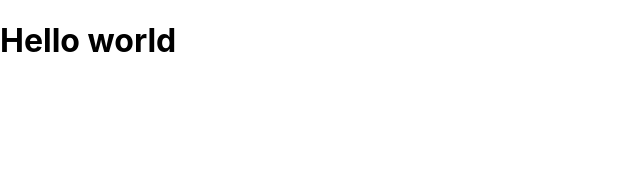
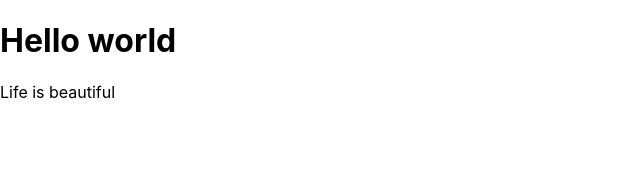
Before and after one commit to hossainalamin/ReactJs, a React (Create React App) app: page / in a window 1280 px wide. Shown: the top 172 px of the page, without its empty margins (0-640 px from the left). Built offline with nearby package versions, Linux system fonts and the light colour scheme.

Commit message:
multiple jsx in render function

```diff
--- a/src/index.js
+++ b/src/index.js
@@ -5,7 +5,10 @@ import App from './App';
 import reportWebVitals from './reportWebVitals';
 
 ReactDOM.render(
+  [
   <h1>Hello world</h1>,
+  <p>Life is beautiful</p>
+  ],
   document.querySelector("#root")
 )
 
```
